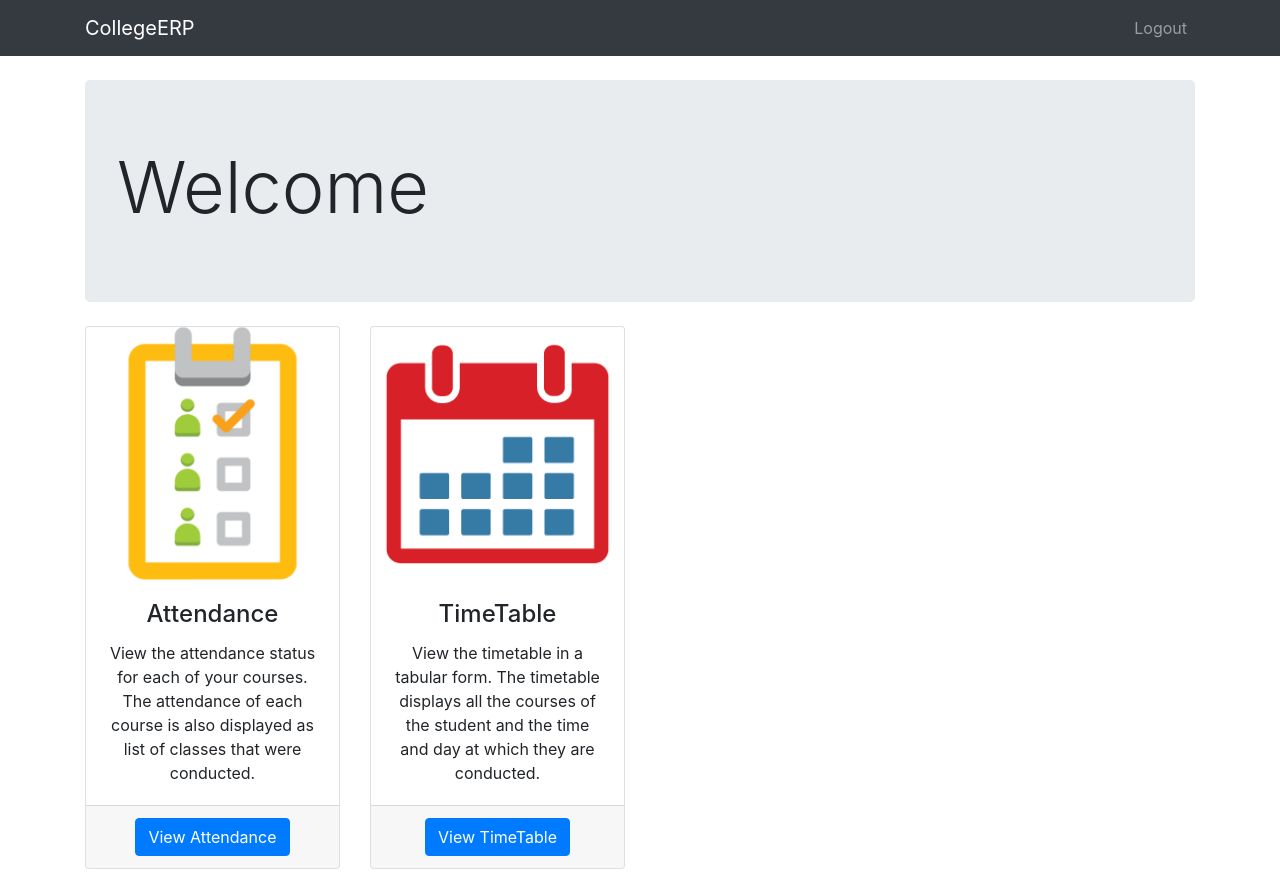
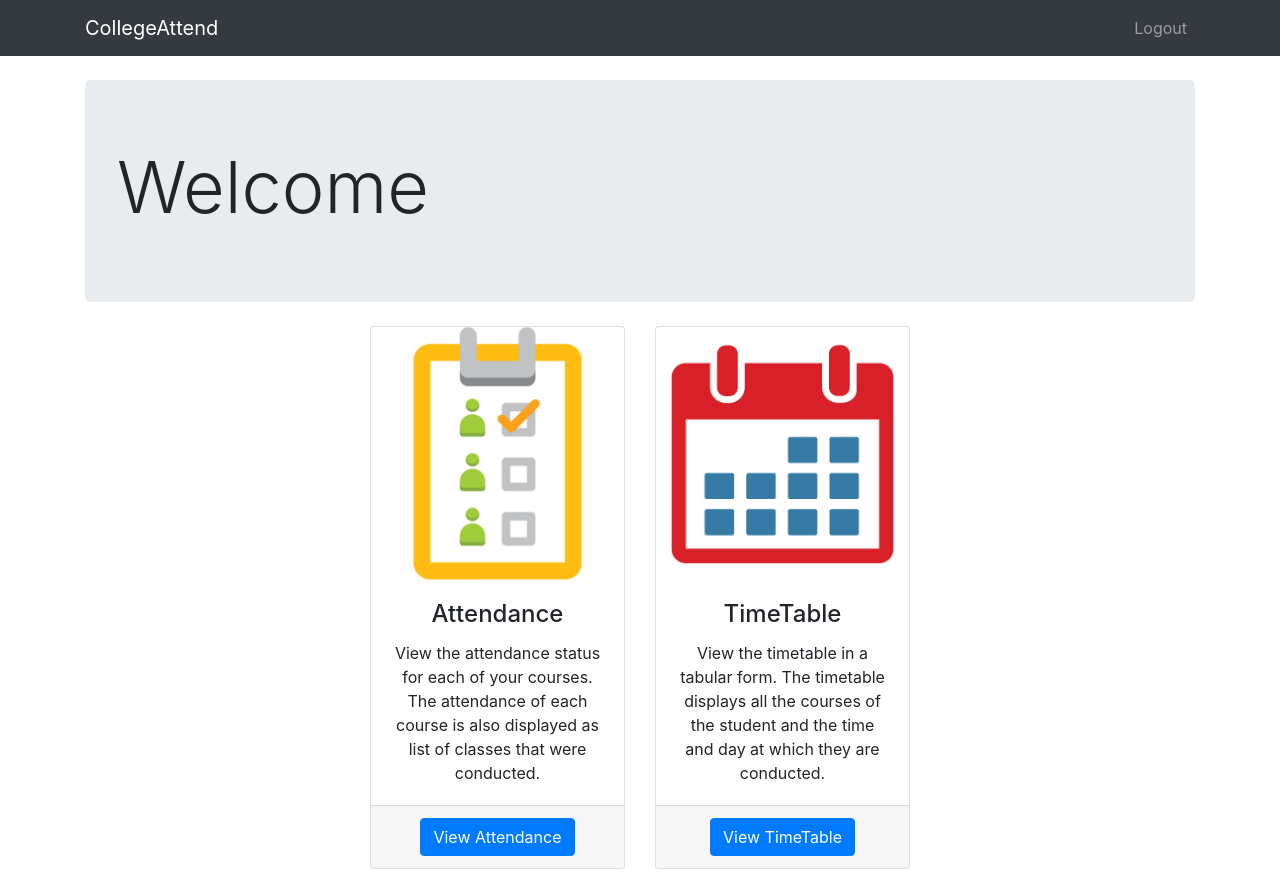
Before and after one commit to SayedAliSharrat/Graduation-Project, a Django app: template info/templates/info/homepage.html in a window 1280 px wide. Run offline with Django 3.2, Linux system fonts and the light colour scheme; the template is opened without the code that fills it, so the values that code supplies are empty; some libraries are stand-ins or nearby versions.

Commit message:
center features

```diff
--- a/info/templates/info/homepage.html
+++ b/info/templates/info/homepage.html
@@ -28,7 +28,7 @@
     <!-- Navigation -->
     <nav class="navbar navbar-expand-lg navbar-dark bg-dark fixed-top">
       <div class="container">
-          <a class="navbar-brand" href="{% url 'index' %}">CollegeERP</a>
+          <a class="navbar-brand" href="{% url 'index' %}">CollegeAttend</a>
         <button class="navbar-toggler" type="button" data-toggle="collapse" data-target="#navbarResponsive" aria-controls="navbarResponsive" aria-expanded="false" aria-label="Toggle navigation">
           <span class="navbar-toggler-icon"></span>
         </button>
@@ -56,7 +56,7 @@
       </header>
 
       <!-- Page Features -->
-      <div class="row text-center">
+      <div class="row text-center justify-content-center">
 
         <div class="col-lg-3 col-md-6 mb-4">
           <div class="card">
--- a/info/templates/info/t_homepage.html
+++ b/info/templates/info/t_homepage.html
@@ -29,7 +29,7 @@
     <!-- Navigation -->
     <nav class="navbar navbar-expand-lg navbar-dark bg-dark fixed-top">
       <div class="container">
-        <a class="navbar-brand" href="{% url 'index' %}">CollegeERP</a>
+        <a class="navbar-brand" href="{% url 'index' %}">CollegeAttend</a>
         <button class="navbar-toggler" type="button" data-toggle="collapse" data-target="#navbarResponsive" aria-controls="navbarResponsive" aria-expanded="false" aria-label="Toggle navigation">
           <span class="navbar-toggler-icon"></span>
         </button>
@@ -58,7 +58,7 @@
       </header>
 
       <!-- Page Features -->
-      <div class="row text-center">
+      <div class="row text-center justify-content-center" >
 
         <div class="col-lg-3 col-md-6 mb-4">
           <div class="card">
```
